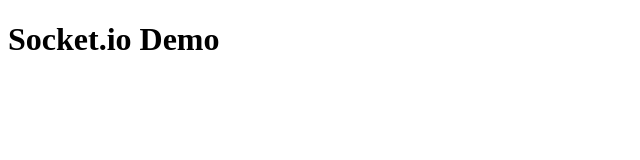
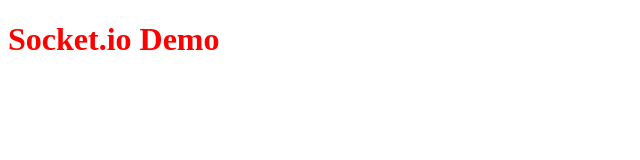
Before and after one commit to larryzodiac/Socket-Programming, a website: page Socket-Example/public/index.html in a window 1280 px wide. Shown: the whole page, without its empty margins (0-640 px from the left). Drawn offline with Linux system fonts and the light colour scheme.

Commit message:
Serving Static Files

```diff
--- a/Socket-Example/public/index.html
+++ b/Socket-Example/public/index.html
@@ -3,6 +3,7 @@
    <head>
       <title>Socket.io Demo</title>
       <meta charset="utf-8">
+      <link rel="stylesheet" href="style.css">
    </head>
    <body>
 		 <h1>Socket.io Demo</h1>
--- /dev/null
+++ b/Socket-Example/public/style.css
@@ -0,0 +1,3 @@
+h1 {
+  color: red;
+}
--- a/Socket-Example/server.js
+++ b/Socket-Example/server.js
@@ -3,6 +3,7 @@
 var app = express();
 var server = require('http').createServer(app);
 
+app.use(express.static(__dirname + '/public'));
 //redirect / to our index.html file
 app.get('/', function(req, res,next) {
     res.sendFile(__dirname + '/public/index.html');
```
Also changed, not shown: Socket-Example/README.md.
